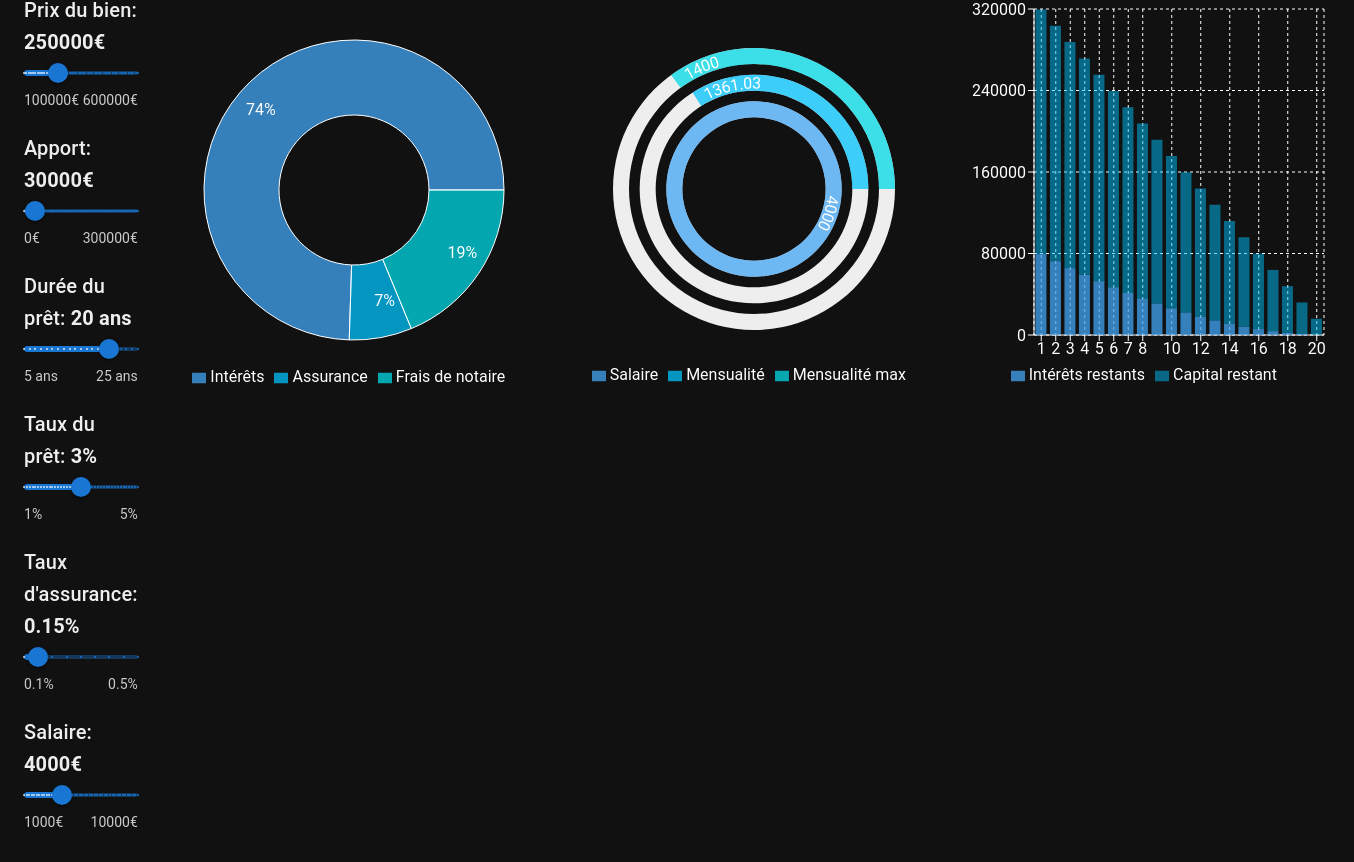
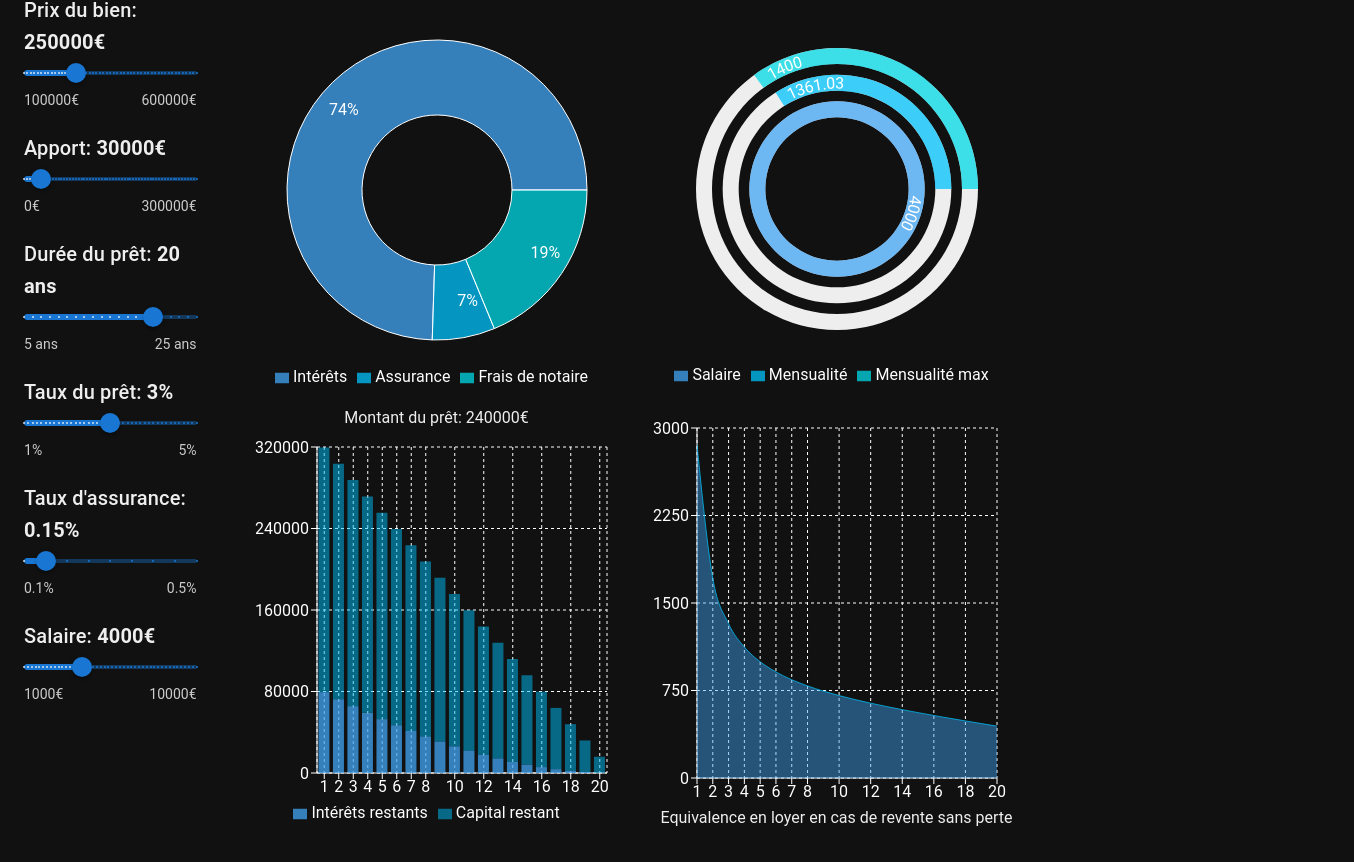
Before and after one commit to Yozamu/real-estate-simulator, a React (Create React App) app: page / in a window 1280 px wide. Shown: the part 110-972 px from the top of the page, 1354 px wide, since content can reach past the window. After the commit the page ends 945 px from the top, so only its background shows below. Built offline with nearby package versions, Linux system fonts and the light colour scheme.

Commit message:
feat: area chart for rent equivalent

```diff
--- a/src/App.jsx
+++ b/src/App.jsx
@@ -42,6 +42,7 @@ export default styled(App)`
 
     > :first-of-type {
       flex-basis: 25%;
+      margin-right: 24px;
     }
   }
 `;
--- /dev/null
+++ b/src/RentEquivalentAreaChart.jsx
@@ -0,0 +1,58 @@
+import { AreaChart, Area, XAxis, YAxis, CartesianGrid, Tooltip, ResponsiveContainer } from 'recharts';
+
+const RentEquivalentAreaChart = ({ className, notaryFees, totalInsuranceCost, interests }) => {
+  const data = [];
+  const len = interests.length;
+
+  for (let i = 12; i <= len; i += 12) {
+    const currentlyPaidInterests = +interests
+      .slice(0, i)
+      .reduce((acc, curr) => acc + curr, 0)
+      .toFixed();
+    data.push({
+      year: i / 12,
+      name: `Année ${i / 12}`,
+      equivalent: +((currentlyPaidInterests + totalInsuranceCost + notaryFees) / i).toFixed(2),
+    });
+  }
+
+  const CustomTooltip = ({ active, payload, label }) => {
+    if (active && payload && payload.length) {
+      const interestsLeft = +payload[0].value;
+      return (
+        <div className="custom-tooltip" style={{ backgroundColor: payload[0].fill, padding: '8px' }}>
+          <div>{payload[0].payload.name}</div>
+          <div>Equivalent loyer : {interestsLeft}€</div>
+        </div>
+      );
+    }
+
+    return null;
+  };
+
+  return (
+    <div style={{ width: '400px', height: '400px' }}>
+      <ResponsiveContainer width="100%" height="100%">
+        <AreaChart
+          width={500}
+          height={400}
+          data={data}
+          margin={{
+            top: 20,
+            right: 40,
+            left: 0,
+            bottom: 0,
+          }}
+        >
+          <CartesianGrid strokeDasharray="3 3" stroke="white" />
+          <XAxis dataKey="year" stroke="white" />
+          <YAxis stroke="white" />
+          <Tooltip content={<CustomTooltip />} />
+          <Area type="monotone" dataKey="equivalent" stroke="rgba(0, 194, 251, 0.75)" fill="rgba(66, 165, 245, 0.75)" />
+        </AreaChart>
+      </ResponsiveContainer>
+    </div>
+  );
+};
+
+export default RentEquivalentAreaChart;
--- a/src/SimulationResults.jsx
+++ b/src/SimulationResults.jsx
@@ -2,6 +2,7 @@ import styled from '@emotion/styled';
 import MonthlyRadialBarChart from './MonthlyRadialBarChart';
 import ProjectCostPieChart from './ProjectCostPieChart';
 import LoanProgressionBarchart from './LoanProgressionBarChart';
+import RentEquivalentAreaChart from './RentEquivalentAreaChart';
 
 const SimulationResults = ({ className, data }) => {
   const { price, input, interestRate, insuranceRate, salary, years } = data;
@@ -64,10 +65,26 @@ const SimulationResults = ({ className, data }) => {
           totalInterestCost={totalInterestCost}
         />
       </div>
+      <div>
+        <RentEquivalentAreaChart
+          notaryFees={notaryFees}
+          totalInsuranceCost={totalInsuranceCost}
+          interests={interests}
+        />
+        <div>Equivalence en loyer en cas de revente sans perte</div>
+      </div>
     </div>
   );
 };
 
 export default styled(SimulationResults)`
   display: flex;
+  flex-wrap: wrap;
+
+  > div {
+    text-align: center;
+    > div > div {
+      text-align: left;
+    }
+  }
 `;
```
